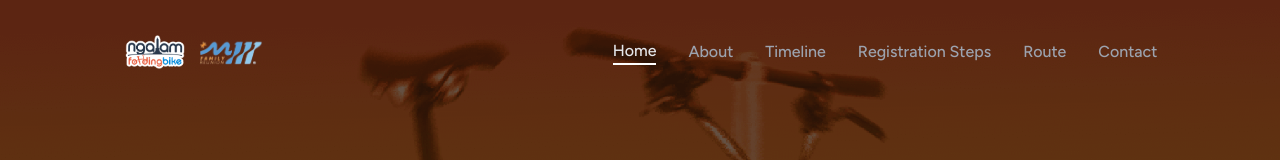
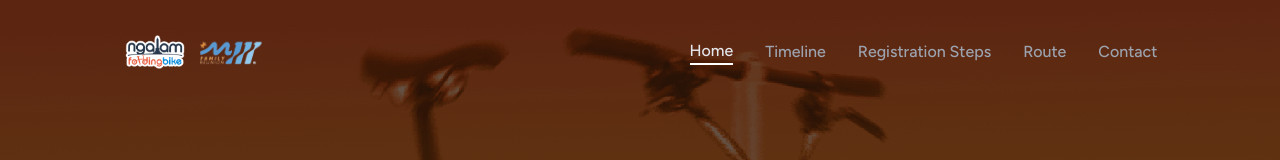
Before and after one commit to GilangPambudi/m111k, a Next.js app: page / in a window 1280 px wide. Shown: the top 160 px of the page. Built offline with nearby package versions, Linux system fonts and the light colour scheme.

Commit message:
feat: comment out 'About' navigation item for future reference

```diff
--- a/components/header.tsx
+++ b/components/header.tsx
@@ -12,7 +12,7 @@ export default function Header() {
   // Navigation items array for easier management
   const navItems = [
     { id: "home", label: "Home" },
-    { id: "about", label: "About" },
+    // { id: "about", label: "About" },
     { id: "timeline", label: "Timeline" },
     { id: "flow", label: "Registration Steps" },
     { id: "route", label: "Route" },
```
